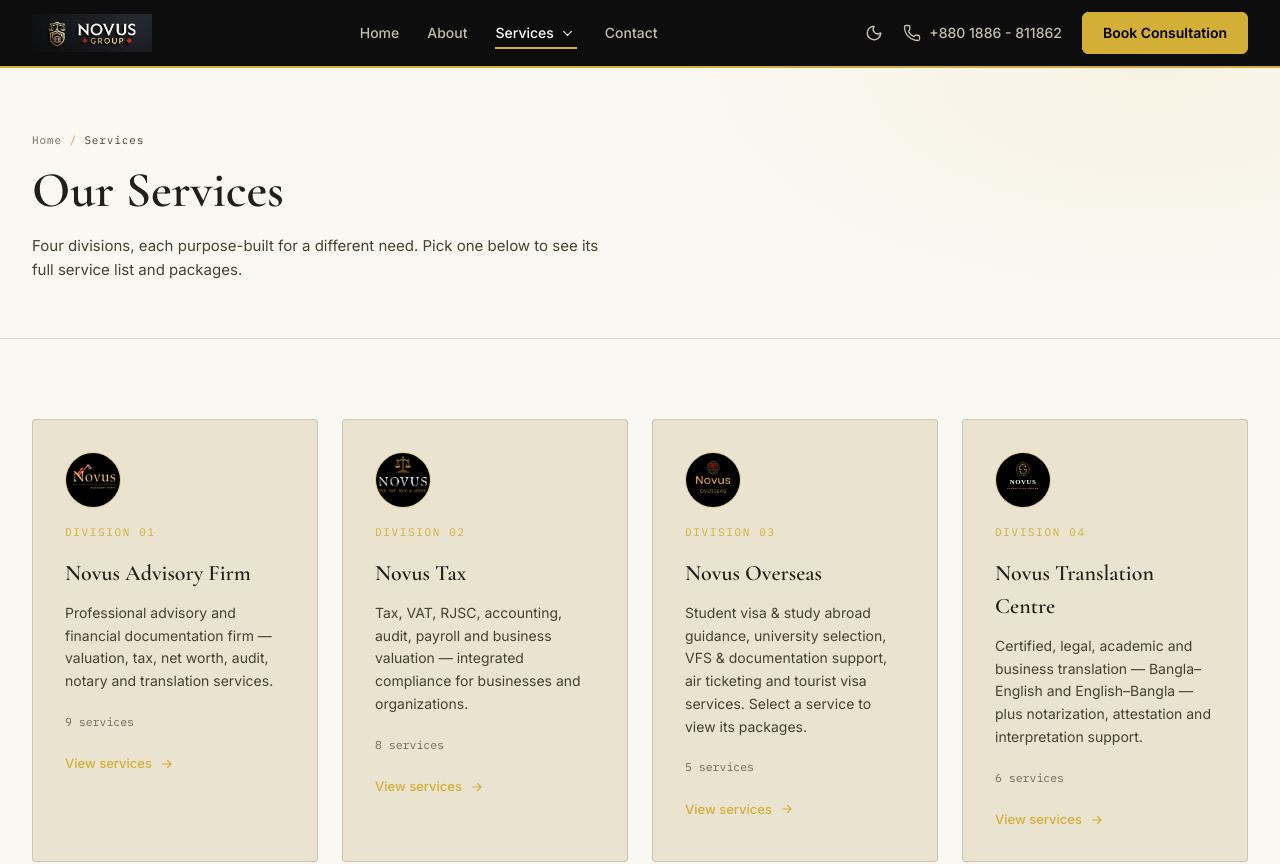
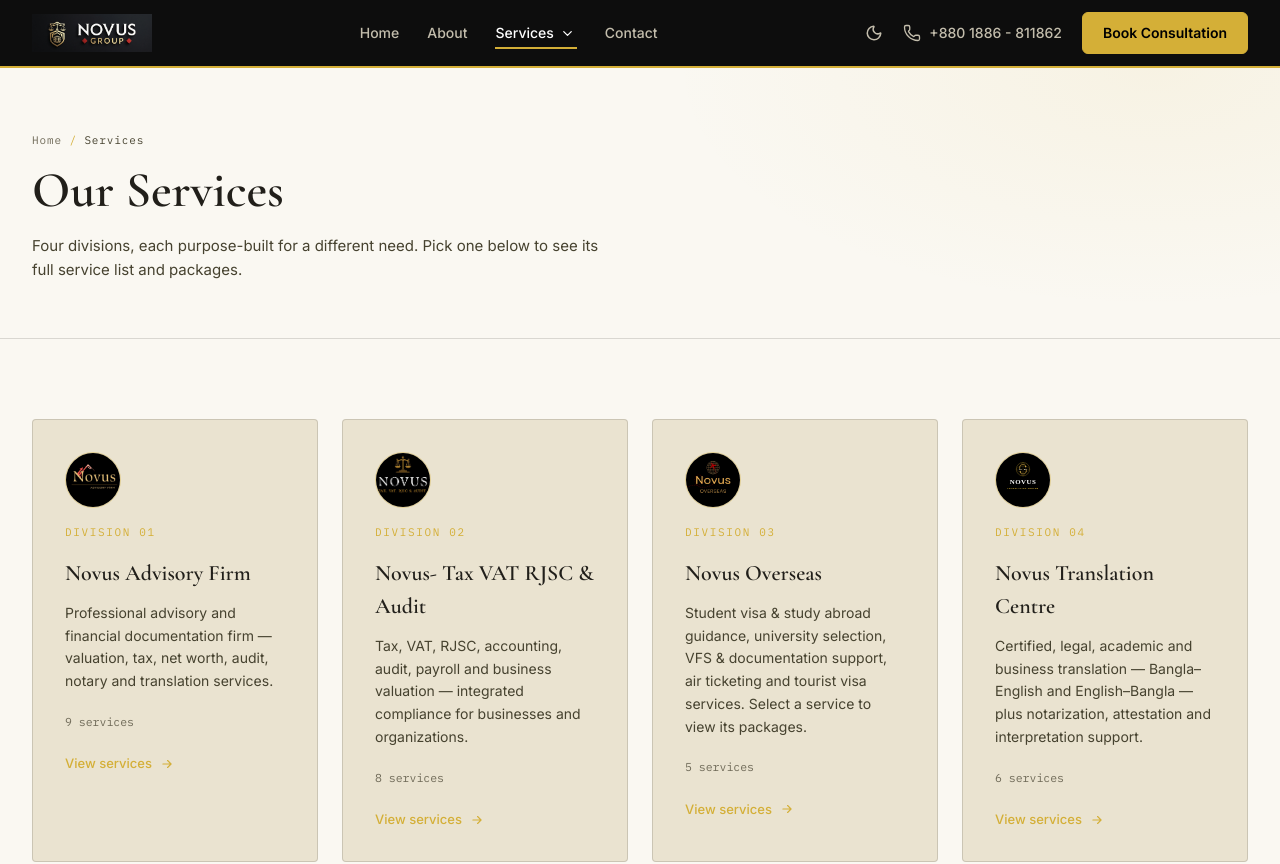
Before and after one commit to mahid76/novus, a React (Vite) app: page /services in a window 1280 px wide. Shown: the top 864 px of the page. Built offline with nearby package versions, Linux system fonts and the light colour scheme.

Commit message:
location

```diff
--- a/src/components/Divisions/Divisions.jsx
+++ b/src/components/Divisions/Divisions.jsx
@@ -1,11 +1,10 @@
-import React from "react";
 import { useNavigate } from "react-router";
+import advisoryLogo from "../../assets/logos/novus-advisory-logo.jpeg";
+import overseasLogo from "../../assets/logos/novus-overseas-logo.jpeg";
+import taxLogo from "../../assets/logos/novus-tax-logo.jpeg";
+import translationLogo from "../../assets/logos/novus-translation-logo.svg";
+import { useReveal } from "../../hooks/useReveal";
 import Container from "../Layout/Container";
-import { useReveal } from "../../hooks/useReveal";
-import advisoryLogo from "../../assets/logos/novus-advisory-logo.jpeg";
-import taxLogo from "../../assets/logos/novus-tax-logo.jpeg";
-import overseasLogo from "../../assets/logos/novus-overseas-logo.jpeg";
-import translationLogo from "../../assets/logos/novus-translation-logo.svg";
 
 const divisions = [
 	{
@@ -18,7 +17,7 @@
 	},
 	{
 		tag: "DIVISION 02",
-    title: "Novus Tax",
+		title: "Novus- Tax VAT RJSC & Audit",
 		logo: taxLogo,
 		desc: "Company incorporation, tax & VAT return, RJSC compliance, internal audit, payroll and business valuation — integrated support for businesses and organizations.",
 		tags: ["VAT & RJSC", "Audit", "Payroll"],
@@ -63,8 +62,8 @@
 						Four divisions, purpose-built for different needs
 					</h2>
 					<p className="text-ink-dim mt-4 leading-relaxed">
-            Choose the division that matches what you need — or let us guide
-            you if your requirement spans more than one.
+						Choose the division that matches what you need — or let us guide you
+						if your requirement spans more than one.
 					</p>
 				</div>
 
@@ -113,7 +112,12 @@
 									viewBox="0 0 24 24"
 									className="w-[14px] h-[14px] stroke-primary fill-none transition-transform duration-200 group-hover:translate-x-1"
 								>
-                  <path d="M5 12h14M13 6l6 6-6 6" strokeWidth="2" strokeLinecap="round" strokeLinejoin="round" />
+									<path
+										d="M5 12h14M13 6l6 6-6 6"
+										strokeWidth="2"
+										strokeLinecap="round"
+										strokeLinejoin="round"
+									/>
 								</svg>
 							</div>
 						</div>
--- a/src/components/Footer/Footer.jsx
+++ b/src/components/Footer/Footer.jsx
@@ -14,7 +14,7 @@
 		],
 	},
 	{
-		title: "Novus Tax",
+		title: "Novus- Tax VAT RJSC & Audit",
 		path: "/NovusTax",
 		links: [
 			"Company Incorporation",
--- a/src/components/Navbar/Navbar.jsx
+++ b/src/components/Navbar/Navbar.jsx
@@ -33,7 +33,7 @@
 		{
 			initials: "TX",
 			logo: taxLogo,
-			title: "Novus Tax",
+			title: "Novus- Tax VAT RJSC & Audit",
 			subtitle: "Tax · VAT · RJSC · Audit",
 			href: "/NovusTax",
 		},
--- a/src/data/servicesData.js
+++ b/src/data/servicesData.js
@@ -94,36 +94,121 @@
 		packagesIntro: "Pick the service below to jump straight to its packages.",
 		tier: "two",
 		services: [
-      { id: "asset-valuation", icon: "💰", title: "CA Asset Valuation Report", desc: "Land, building, apartment, vehicle and business asset valuation reports based on applicable principles." },
-      { id: "tax-return", icon: "🧾", title: "Income Tax Return Filing", desc: "Individual and business tax return preparation with review of income, assets, liabilities and investments." },
-      { id: "fund-explanation", icon: "📊", title: "Fund Explanation Report", desc: "Structured reports presenting the source, movement and utilization of funds for official purposes." },
-      { id: "net-worth", icon: "💼", title: "Net Worth Certificate", desc: "Certificates/statements presenting assets, liabilities and resulting net worth of an individual or entity." },
-      { id: "business-audit", icon: "🔍", title: "Business Audit Report", desc: "Professional audit and financial review support covering financial position and accounting records." },
-      { id: "bank-deposit", icon: "🏦", title: "Bank Deposit Explanation Letter", desc: "Professional explanations for bank deposits, significant credits, savings and transfers." },
-      { id: "source-of-fund", icon: "💵", title: "Source of Fund Explanation", desc: "Clear source-of-fund explanations for income, savings, investment, property sale, gift or loan, with evidence." },
-      { id: "notary", icon: "⚖️", title: "Notary Public Services", desc: "Notarization of documents, declarations, affidavits and agreements for official and legal purposes." },
-      { id: "translation-doc", icon: "🌐", title: "Translation Services", desc: "Bangla–English and English–Bangla translation for financial, business, legal and personal documents." },
+			{
+				id: "asset-valuation",
+				icon: "💰",
+				title: "CA Asset Valuation Report",
+				desc: "Land, building, apartment, vehicle and business asset valuation reports based on applicable principles.",
+			},
+			{
+				id: "tax-return",
+				icon: "🧾",
+				title: "Income Tax Return Filing",
+				desc: "Individual and business tax return preparation with review of income, assets, liabilities and investments.",
+			},
+			{
+				id: "fund-explanation",
+				icon: "📊",
+				title: "Fund Explanation Report",
+				desc: "Structured reports presenting the source, movement and utilization of funds for official purposes.",
+			},
+			{
+				id: "net-worth",
+				icon: "💼",
+				title: "Net Worth Certificate",
+				desc: "Certificates/statements presenting assets, liabilities and resulting net worth of an individual or entity.",
+			},
+			{
+				id: "business-audit",
+				icon: "🔍",
+				title: "Business Audit Report",
+				desc: "Professional audit and financial review support covering financial position and accounting records.",
+			},
+			{
+				id: "bank-deposit",
+				icon: "🏦",
+				title: "Bank Deposit Explanation Letter",
+				desc: "Professional explanations for bank deposits, significant credits, savings and transfers.",
+			},
+			{
+				id: "source-of-fund",
+				icon: "💵",
+				title: "Source of Fund Explanation",
+				desc: "Clear source-of-fund explanations for income, savings, investment, property sale, gift or loan, with evidence.",
+			},
+			{
+				id: "notary",
+				icon: "⚖️",
+				title: "Notary Public Services",
+				desc: "Notarization of documents, declarations, affidavits and agreements for official and legal purposes.",
+			},
+			{
+				id: "translation-doc",
+				icon: "🌐",
+				title: "Translation Services",
+				desc: "Bangla–English and English–Bangla translation for financial, business, legal and personal documents.",
+			},
 		],
 	},
 
 	tax: {
 		tag: "DIVISION 02",
-    title: "Novus Tax",
+		title: "Novus- Tax VAT RJSC & Audit",
 		path: "/NovusTax",
-    crumbLabel: "Novus Tax",
+		crumbLabel: "Novus- Tax VAT RJSC & Audit",
 		intro:
 			"Tax, VAT, RJSC, accounting, audit, payroll and business valuation — integrated compliance for businesses and organizations.",
 		packagesIntro: "Pick the service below to jump straight to its packages.",
 		tier: "two",
 		services: [
-      { id: "incorporation", icon: "🏢", title: "Company Incorporation", desc: "End-to-end support for new company formation, including RJSC-related documentation and formalities." },
-      { id: "tax-return-t", icon: "💼", title: "Tax Return Filing", desc: "Tax return preparation and filing for individuals, companies and organizations." },
-      { id: "internal-audit", icon: "🔍", title: "Internal Audit", desc: "Evaluation of internal controls, accounting processes, risk management and operational procedures." },
-      { id: "payroll", icon: "👥", title: "Payroll Management", desc: "Payroll processing including salary calculation, deductions, records and statutory compliance." },
-      { id: "vat", icon: "🧾", title: "VAT Registration & Return", desc: "VAT registration, documentation, return preparation and filing, and other compliance matters." },
-      { id: "financial-statements", icon: "📊", title: "Financial Statements", desc: "Professional financial statements to maintain proper records and support informed decisions." },
-      { id: "valuation-t", icon: "💰", title: "Business Valuation", desc: "Valuation of businesses, shares and assets for transfer, investment, restructuring or financing." },
-      { id: "ngo-audit", icon: "🤝", title: "NGO Audit Support", desc: "Audit and financial reporting support for NGOs to meet regulatory and donor requirements." },
+			{
+				id: "incorporation",
+				icon: "🏢",
+				title: "Company Incorporation",
+				desc: "End-to-end support for new company formation, including RJSC-related documentation and formalities.",
+			},
+			{
+				id: "tax-return-t",
+				icon: "💼",
+				title: "Tax Return Filing",
+				desc: "Tax return preparation and filing for individuals, companies and organizations.",
+			},
+			{
+				id: "internal-audit",
+				icon: "🔍",
+				title: "Internal Audit",
+				desc: "Evaluation of internal controls, accounting processes, risk management and operational procedures.",
+			},
+			{
+				id: "payroll",
+				icon: "👥",
+				title: "Payroll Management",
+				desc: "Payroll processing including salary calculation, deductions, records and statutory compliance.",
+			},
+			{
+				id: "vat",
+				icon: "🧾",
+				title: "VAT Registration & Return",
+				desc: "VAT registration, documentation, return preparation and filing, and other compliance matters.",
+			},
+			{
+				id: "financial-statements",
+				icon: "📊",
+				title: "Financial Statements",
+				desc: "Professional financial statements to maintain proper records and support informed decisions.",
+			},
+			{
+				id: "valuation-t",
+				icon: "💰",
+				title: "Business Valuation",
+				desc: "Valuation of businesses, shares and assets for transfer, investment, restructuring or financing.",
+			},
+			{
+				id: "ngo-audit",
+				icon: "🤝",
+				title: "NGO Audit Support",
+				desc: "Audit and financial reporting support for NGOs to meet regulatory and donor requirements.",
+			},
 		],
 	},
 
@@ -134,14 +219,40 @@
 		crumbLabel: "Novus Overseas",
 		intro:
 			"Student visa & study abroad guidance, university selection, VFS & documentation support, air ticketing and tourist visa services. Select a service to view its packages.",
-    packagesIntro: "5 services, 15 packages — pick a service below to jump straight to it.",
+		packagesIntro:
+			"5 services, 15 packages — pick a service below to jump straight to it.",
 		tier: "three",
 		services: [
-      { id: "student-visa", icon: "🎓", title: "Student Visa & Study Abroad", desc: "Visa consultation, application support, SOP guidance, interview prep and pre-departure guidance." },
-      { id: "university-selection", icon: "🏫", title: "University Selection & Admission", desc: "Matching universities and programs to your academic profile, goals, budget and destination." },
-      { id: "vfs-documentation", icon: "📑", title: "VFS & Documentation Support", desc: "Organized support for visa documentation, forms, appointment prep and VFS submission." },
-      { id: "air-ticketing", icon: "✈️", title: "Air Ticketing & Travel Support", desc: "International air ticket booking and travel planning suited to your visa status and schedule." },
-      { id: "tourist-visa", icon: "🌍", title: "Tourist Visa Services", desc: "Consultation and documentation support for tourist and visitor visa applications." },
+			{
+				id: "student-visa",
+				icon: "🎓",
+				title: "Student Visa & Study Abroad",
+				desc: "Visa consultation, application support, SOP guidance, interview prep and pre-departure guidance.",
+			},
+			{
+				id: "university-selection",
+				icon: "🏫",
+				title: "University Selection & Admission",
+				desc: "Matching universities and programs to your academic profile, goals, budget and destination.",
+			},
+			{
+				id: "vfs-documentation",
+				icon: "📑",
+				title: "VFS & Documentation Support",
+				desc: "Organized support for visa documentation, forms, appointment prep and VFS submission.",
+			},
+			{
+				id: "air-ticketing",
+				icon: "✈️",
+				title: "Air Ticketing & Travel Support",
+				desc: "International air ticket booking and travel planning suited to your visa status and schedule.",
+			},
+			{
+				id: "tourist-visa",
+				icon: "🌍",
+				title: "Tourist Visa Services",
+				desc: "Consultation and documentation support for tourist and visitor visa applications.",
+			},
 		],
 	},
 
@@ -157,12 +268,42 @@
 		packagesIntro: "Pick the service below to jump straight to its packages.",
 		tier: "two",
 		services: [
-      { id: "certified-translation", icon: "📄", title: "Certified Document Translation", desc: "Bangla–English and English–Bangla translation of certificates, IDs and personal documents with signed certification." },
-      { id: "legal-translation", icon: "⚖️", title: "Legal & Contract Translation", desc: "Precise translation of contracts, agreements, court documents and legal correspondence." },
-      { id: "academic-translation", icon: "🎓", title: "Academic Document Translation", desc: "Transcripts, certificates and mark sheets translated for university admission or credential evaluation." },
-      { id: "business-translation", icon: "🏢", title: "Business & Corporate Translation", desc: "Company profiles, trade licenses, financial statements and other corporate documents." },
-      { id: "notarized-translation", icon: "✅", title: "Notarized & Attested Translation", desc: "Translation paired with notarization and attestation support for embassy or official submission." },
-      { id: "interpretation", icon: "🗣️", title: "Interpretation Services", desc: "On-site and remote interpretation for meetings, interviews and official appointments." },
+			{
+				id: "certified-translation",
+				icon: "📄",
+				title: "Certified Document Translation",
+				desc: "Bangla–English and English–Bangla translation of certificates, IDs and personal documents with signed certification.",
+			},
+			{
+				id: "legal-translation",
+				icon: "⚖️",
+				title: "Legal & Contract Translation",
+				desc: "Precise translation of contracts, agreements, court documents and legal correspondence.",
+			},
+			{
+				id: "academic-translation",
+				icon: "🎓",
+				title: "Academic Document Translation",
+				desc: "Transcripts, certificates and mark sheets translated for university admission or credential evaluation.",
+			},
+			{
+				id: "business-translation",
+				icon: "🏢",
+				title: "Business & Corporate Translation",
+				desc: "Company profiles, trade licenses, financial statements and other corporate documents.",
+			},
+			{
+				id: "notarized-translation",
+				icon: "✅",
+				title: "Notarized & Attested Translation",
+				desc: "Translation paired with notarization and attestation support for embassy or official submission.",
+			},
+			{
+				id: "interpretation",
+				icon: "🗣️",
+				title: "Interpretation Services",
+				desc: "On-site and remote interpretation for meetings, interviews and official appointments.",
+			},
 		],
 	},
 };
--- a/src/pages/About.jsx
+++ b/src/pages/About.jsx
@@ -1,12 +1,11 @@
-import React from "react";
+import { Award } from "lucide-react";
 import { Link } from "react-router";
-import { Award } from "lucide-react";
+import advisoryLogo from "../assets/logos/novus-advisory-logo.jpeg";
+import overseasLogo from "../assets/logos/novus-overseas-logo.jpeg";
+import taxLogo from "../assets/logos/novus-tax-logo.jpeg";
+import translationLogo from "../assets/logos/novus-translation-logo.svg";
 import Container from "../components/Layout/Container";
 import { useReveal } from "../hooks/useReveal";
-import advisoryLogo from "../assets/logos/novus-advisory-logo.jpeg";
-import taxLogo from "../assets/logos/novus-tax-logo.jpeg";
-import overseasLogo from "../assets/logos/novus-overseas-logo.jpeg";
-import translationLogo from "../assets/logos/novus-translation-logo.svg";
 
 const pillars = [
 	{
@@ -42,12 +41,13 @@
 	{
 		logo: taxLogo,
 		eyebrow: "Division 02",
-        name: "Novus Tax",
+		name: "Novus- Tax VAT RJSC & Audit",
 		blurb:
 			"Integrated Tax, VAT, RJSC, Accounting, Audit, Payroll and Business Valuation services for businesses, entrepreneurs, companies and NGOs.",
 		focus:
 			"Integrated compliance: tax, VAT, RJSC and audit handled through one professional platform.",
-        serves: "Companies, entrepreneurs, NGOs and other organizations across Bangladesh.",
+		serves:
+			"Companies, entrepreneurs, NGOs and other organizations across Bangladesh.",
 		link: "/services",
 	},
 	{
@@ -56,8 +56,10 @@
 		name: "Novus Overseas",
 		blurb:
 			"Overseas education, visa consultancy and travel support — from university selection to visa documentation, VFS submission and air ticketing.",
-        focus: "Personalised, transparent guidance from application to departure and travel.",
-        serves: "Students, visa applicants, and travelers planning international journeys.",
+		focus:
+			"Personalised, transparent guidance from application to departure and travel.",
+		serves:
+			"Students, visa applicants, and travelers planning international journeys.",
 		link: "/services",
 	},
 	{
@@ -66,8 +68,10 @@
 		name: "Novus Translation Centre",
 		blurb:
 			"Certified, legal, academic and business translation — Bangla–English and English–Bangla — plus notarization, attestation and interpretation support.",
-        focus: "Accuracy and confidentiality on every document, certified for official use.",
-        serves: "Individuals, students and businesses needing certified or notarized translation.",
+		focus:
+			"Accuracy and confidentiality on every document, certified for official use.",
+		serves:
+			"Individuals, students and businesses needing certified or notarized translation.",
 		link: "/services",
 	},
 ];
@@ -164,7 +168,9 @@
 					<div
 						ref={headRef}
 						className={`transition-all duration-700 ease-out ${
-                            headVisible ? "translate-y-0 opacity-100" : "translate-y-5 opacity-0"
+							headVisible
+								? "translate-y-0 opacity-100"
+								: "translate-y-5 opacity-0"
 						}`}
 					>
 						<div className="font-tertiary text-[11px] uppercase tracking-[0.08em] text-muted">
@@ -206,7 +212,9 @@
 										? "translate-y-0 opacity-100"
 										: "translate-y-4 opacity-0"
 								}`}
-                                style={{ transitionDelay: pillarsVisible ? `${i * 90}ms` : "0ms" }}
+								style={{
+									transitionDelay: pillarsVisible ? `${i * 90}ms` : "0ms",
+								}}
 							>
 								<div className="font-tertiary text-xs tracking-[0.1em] text-primary">
 									{p.tag}
@@ -234,7 +242,9 @@
 					<div
 						ref={closingRef}
 						className={`flex flex-col items-start justify-between gap-6 rounded-sm border border-primary/25 bg-surface p-10 motion-safe:transition-all motion-safe:duration-700 motion-safe:ease-out sm:flex-row sm:items-center ${
-                            closingVisible ? "opacity-100 translate-y-0" : "opacity-0 translate-y-5"
+							closingVisible
+								? "opacity-100 translate-y-0"
+								: "opacity-0 translate-y-5"
 						}`}
 					>
 						<div>
--- a/src/pages/Contact.jsx
+++ b/src/pages/Contact.jsx
@@ -5,11 +5,11 @@
 	Clock,
 	Mail,
 	MapPin,
-	MessageCircle,
 	Phone,
 	Send,
 	X,
 } from "lucide-react";
+import { FaWhatsapp } from "react-icons/fa";
 import { useState } from "react";
 import { Link } from "react-router";
 import Container from "../components/Layout/Container";
@@ -38,32 +38,47 @@
 
 const DIVISIONS = [
 	"Novus Advisory Firm",
-	"Novus Tax",
+	"Novus- Tax VAT RJSC & Audit",
 	"Novus Overseas",
 	"Novus Translation Centre",
 	"Not sure yet",
 ];
 const DIVISION_OPTIONS = DIVISIONS.map((d) => ({ value: d, label: d }));
 
+// "Call us" holds multiple numbers under ONE heading/icon.
+// Add or remove entries here — each needs a display "label" and the
+// matching "tel:" href (digits only, with country code, no spaces).
+const phoneNumbers = [
+	{ label: "+880 1886 - 811862", href: "tel:+8801886811862" },
+	{ label: "+880 1327 - 803381", href: "tel:+8801327803381" },
+	{ label: "+880 1767 - 720716", href: "tel:+8801767720716" },
+];
+
 const infoRows = [
-	{
-		icon: Phone,
-		label: "Call us",
-		content: "+880 1886 - 811862",
-		href: "tel:+8801886811862",
-	},
 	{
 		icon: Mail,
 		label: "Email",
-		content: "info@novusgroup.com.bd",
-		href: "mailto:info@novusgroup.com.bd",
+		content: "novusadvisoryfirm@gmail.com",
+		href: "mailto:novusadvisoryfirm@gmail.com",
 	},
 ];
+
+// Shown under "Office" as the address text.
+const OFFICE_ADDRESS = "102/A, 4th floor, Kakrail, Dhaka.";
+
+// Exact pin for the map (text addresses like "4th floor" often don't
+// pinpoint the right building — coordinates always do). Format:
+// "latitude,longitude". See the comment below OFFICE_ADDRESS in the
+// message for how to find yours; until you set this, the map falls
+// back to searching OFFICE_ADDRESS as text.
+const OFFICE_COORDS = "23.74417069208118, 90.40855799565324"; // e.g. "23.733298,90.408707"
 
 const hoursRow = {
 	icon: Clock,
 	label: "Hours",
-	content: "Sat–Thu, 10:00 AM – 7:00 PM",
+	// content: "Sat–Thu, 10:00 AM – 7:00 PM",
+	content: "24 / 7",
+
 };
 
 /* ---------------------------------------------------------
@@ -326,6 +341,29 @@
 
 						{/* Right: contact info */}
 						<div className="border-hairline pt-8 lg:border-l lg:pt-0 lg:pl-14">
+							{/* Call us — one heading, multiple numbers stacked underneath */}
+							<div className="flex items-start gap-4 border-b border-hairline py-5 first:pt-0">
+								<div className="flex h-[38px] w-[38px] shrink-0 items-center justify-center rounded-full border border-primary/40">
+									<Phone size={16} strokeWidth={1.8} className="text-primary" />
+								</div>
+								<div>
+									<b className="block font-primary text-[13.5px] text-ink">
+										Call us
+									</b>
+									<div className="mt-1 flex flex-col gap-1">
+										{phoneNumbers.map((phone) => (
+											<a
+												key={phone.href}
+												href={phone.href}
+												className="text-[13px] text-ink-dim transition-colors hover:text-primary"
+											>
+												{phone.label}
+											</a>
+										))}
+									</div>
+								</div>
+							</div>
+
 							{infoRows.map(({ icon: Icon, label, content, href }) => (
 								<div
 									key={label}
@@ -372,12 +410,14 @@
 										Office
 									</b>
 									<a
-										href="https://www.google.com/maps/search/?api=1&query=Dhaka,Bangladesh"
+										href={`https://www.google.com/maps/search/?api=1&query=${encodeURIComponent(
+											OFFICE_COORDS || OFFICE_ADDRESS,
+										)}`}
 										target="_blank"
 										rel="noopener noreferrer"
 										className="inline-flex items-center gap-1.5 text-[13px] text-primary transition-colors hover:text-primary/80 hover:underline"
 									>
-										Dhaka, Bangladesh
+										{OFFICE_ADDRESS}
 										<svg
 											viewBox="0 0 24 24"
 											className="h-3 w-3"
@@ -415,7 +455,7 @@
 								rel="noopener noreferrer"
 								className="mt-6 flex items-center justify-center gap-2.5 rounded-sm border border-primary bg-primary px-6 py-3 text-sm font-semibold text-black transition-colors duration-300 hover:bg-transparent hover:text-primary"
 							>
-								<MessageCircle size={16} strokeWidth={2} />
+								<FaWhatsapp size={17} />
 								Chat on WhatsApp
 							</a>
 
@@ -425,7 +465,9 @@
 								style={{ filter: "grayscale(.15) contrast(1.02)" }}
 							>
 								<iframe
-									src="https://www.google.com/maps?q=Dhaka,Bangladesh&output=embed"
+									src={`https://www.google.com/maps?q=${encodeURIComponent(
+									OFFICE_COORDS || OFFICE_ADDRESS,
+								)}&z=17&output=embed`}
 									width="100%"
 									height="220"
 									style={{ border: 0, display: "block" }}
```
Also changed, not shown: src/components/Reviews/Reviews.jsx (+25 -8 lines). Lines whose indentation alone changed are shown as unchanged.
